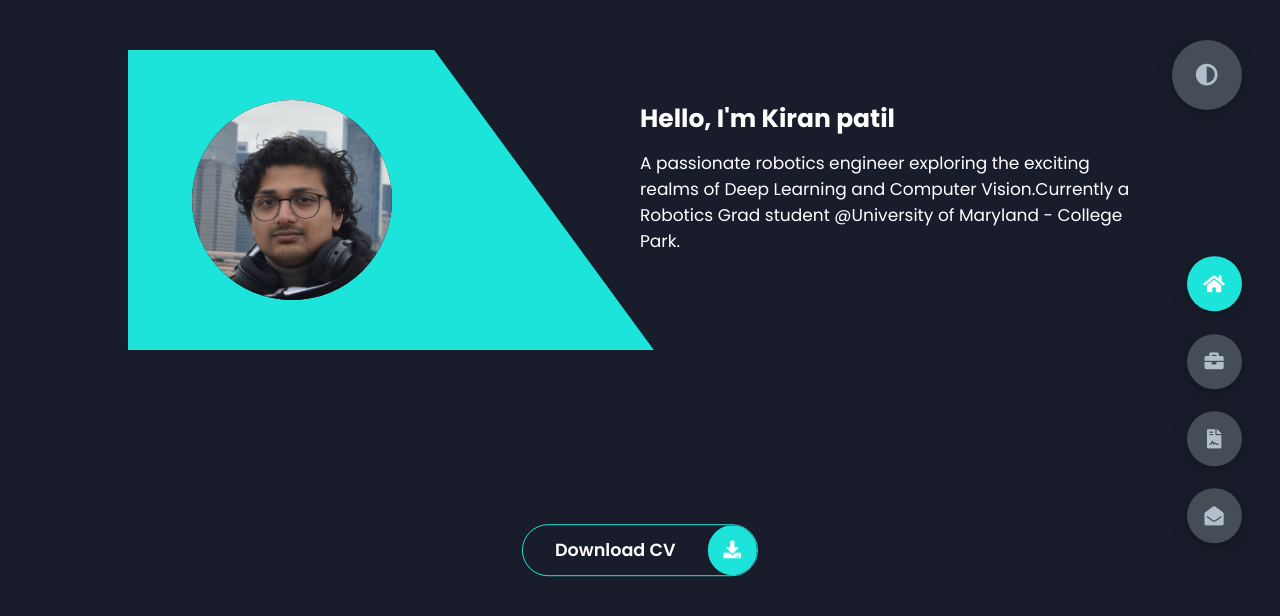
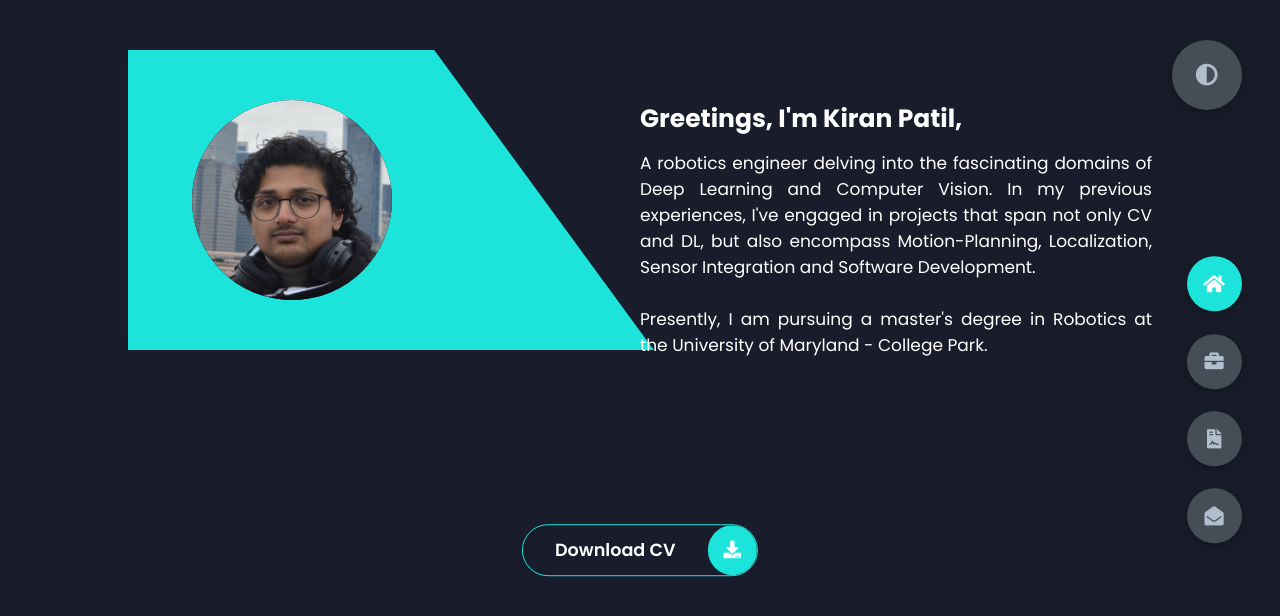
Before and after one commit to kirangit27/KiranPatil.github.io, a plain HTML site: page index.html in a window 1280 px wide. Drawn offline with nearby package versions, Linux system fonts and the light colour scheme.

Commit message:
updated webpage

```diff
--- a/index.html
+++ b/index.html
@@ -122,11 +122,15 @@
 
 
             <div class="portfolios port-content" id="motion-planning">
+
                 <div class="portfolio_item">
                     <div class="image">
                         <img src="img/ARIAC.png" alt="">
                     </div>
                     <div class="hover-items" style="">
+                        <div class="hover-image">
+                            <img src="img/rwa3.gif" alt="">
+                        </div>
                         <div class="icons">
                             <a href="https://github.com/kirangit27/ARIAC-2023.git" class="icon">
                                 <i class="fab fa-github"></i>
@@ -139,11 +143,15 @@
                     <h3>ARIAC-2023</h3>
                 </div>
 
+
                 <div class="portfolio_item">
                     <div class="image">
                         <img src="img/HB.png" alt="">
                     </div>
                     <div class="hover-items" style="">
+                        <!-- <div class="hover-image">
+                            <img src="img/rwa3.gif" alt="">
+                        </div> -->
                         <div class="icons">
                             <a href="https://www.youtube.com/watch?v=-e3T02XQMJo&list=PLK0jpMYIBd6BRbn75fdJzu5Z3syWnxY8t&index=6"
                                 class="icon">
@@ -657,8 +665,7 @@
                             I'm always open to collaboration and eager to connect with fellow enthusiasts, researchers,
                             and professionals.
                             Whether you're interested in robotics, deep learning, or simply passionate about the
-                            intersection of technology and creativity,
-                            let's embark on this journey together.
+                            intersection of technology and creativity,let's embark on this journey together.
                             Thank you for visiting, and I look forward to sharing my world of robotics with you!
                         </p>
                         <div class="contact-info">
@@ -758,16 +765,27 @@
         <i class="fas fa-adjust"></i>
     </div>
     <script src="app.js"></script>
+    <style>
+        #intro-content {
+            text-align: justify;
+        }
+    </style>
     <script>
         var typed = new Typed('#intro-name', {
-            strings: ["Hello, I'm Kiran patil"],
+            strings: ["Greetings, I'm Kiran Patil,"],
             typeSpeed: 50,
             startDelay: 1000,
             showCursor: false,
             onComplete: (arrayPos, self) => {
                 const introContent = document.getElementById('intro-content');
                 introContent.classList.add('fade-anim');
-                introContent.innerText = "A passionate robotics engineer exploring the exciting realms of Deep Learning and Computer Vision.Currently a Robotics Grad student @University of Maryland - College Park.";
+                introContent.innerHTML = `
+                A robotics engineer delving into the fascinating domains of Deep Learning and Computer Vision.
+                In my previous experiences, I've engaged in projects that span not only CV and DL, but also encompass
+                Motion-Planning, Localization, Sensor Integration and Software Development.
+                <br><br>
+                Presently, I am pursuing a master's degree in Robotics at the University of Maryland - College Park.
+                `;
             }
         });
     </script>
```
